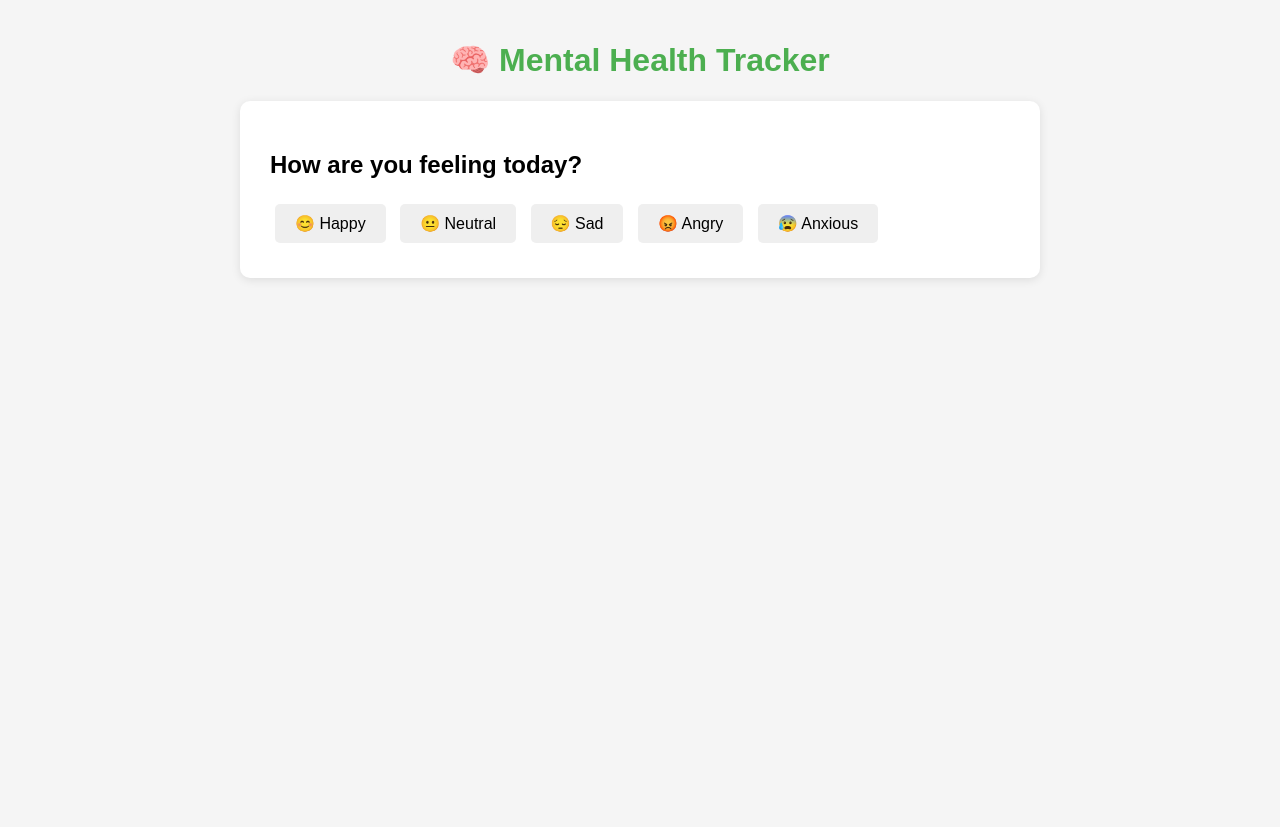
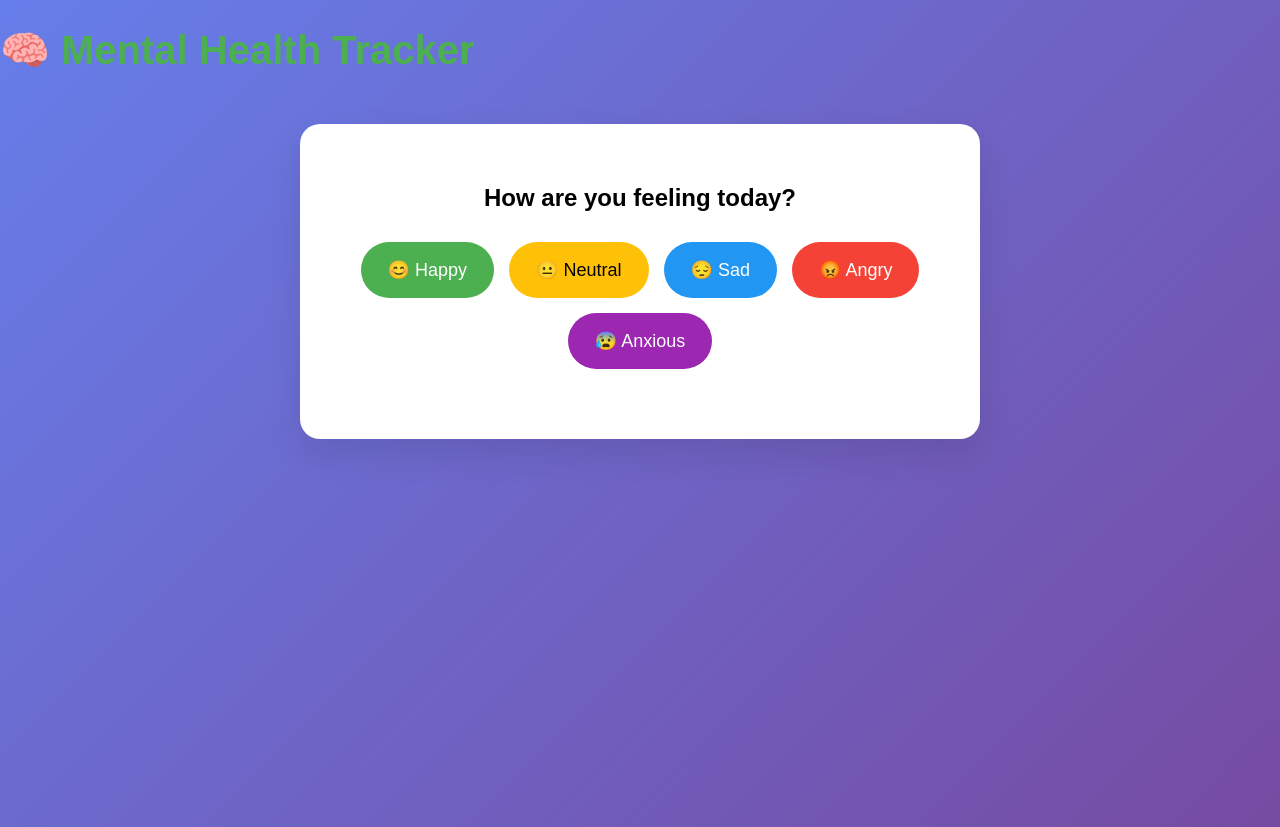
Before and after one commit to farooqhajra588-bot/mental-health-project, a plain HTML site: page index.html in a window 1280 px wide. Before the commit the page ends 800 px from the top, so only its background shows below. Drawn offline with Linux system fonts and the light colour scheme.

Commit message:
Update style.css

```diff
--- a/style.css
+++ b/style.css
@@ -1,28 +1,72 @@
+/* MindCare - Mental Health Tracker Styles */
 body {
-    font-family: Arial, sans-serif;
-    max-width: 800px;
-    margin: 0 auto;
-    padding: 20px;
-    background-color: #f5f5f5;
+    font-family: 'Arial', sans-serif;
+    background: linear-gradient(135deg, #667eea 0%, #764ba2 100%);
+    margin: 0;
+    padding: 0;
+    min-height: 100vh;
 }
 
 .container {
+    max-width: 600px;
+    margin: 50px auto;
     background: white;
-    padding: 30px;
-    border-radius: 10px;
-    box-shadow: 0 2px 10px rgba(0,0,0,0.1);
-}
-
-.mood-buttons button {
-    padding: 10px 20px;
-    margin: 5px;
-    font-size: 16px;
-    border: none;
-    border-radius: 5px;
-    cursor: pointer;
+    padding: 40px;
+    border-radius: 20px;
+    box-shadow: 0 15px 35px rgba(0,0,0,0.1);
+    text-align: center;
 }
 
 h1 {
     color: #4CAF50;
-    text-align: center;
+    font-size: 2.5em;
+    margin-bottom: 10px;
 }
+
+.subtitle {
+    color: #666;
+    font-size: 1.2em;
+    margin-bottom: 30px;
+}
+
+.mood-buttons {
+    display: flex;
+    justify-content: center;
+    gap: 15px;
+    flex-wrap: wrap;
+    margin: 30px 0;
+}
+
+.mood-buttons button {
+    padding: 15px 25px;
+    font-size: 18px;
+    border: none;
+    border-radius: 50px;
+    cursor: pointer;
+    transition: all 0.3s ease;
+    background: #f8f9fa;
+    border: 2px solid transparent;
+}
+
+.mood-buttons button:hover {
+    transform: translateY(-3px);
+    box-shadow: 0 5px 15px rgba(0,0,0,0.2);
+}
+
+/* Mood specific colors */
+.mood-buttons button:nth-child(1) { background: #4CAF50; color: white; } /* Happy */
+.mood-buttons button:nth-child(2) { background: #FFC107; color: black; } /* Neutral */
+.mood-buttons button:nth-child(3) { background: #2196F3; color: white; } /* Sad */
+.mood-buttons button:nth-child(4) { background: #F44336; color: white; } /* Angry */
+.mood-buttons button:nth-child(5) { background: #9C27B0; color: white; } /* Anxious */
+
+.feature-section {
+    margin: 40px 0;
+    text-align: left;
+}
+
+.feature-section h3 {
+    color: #333;
+    border-bottom: 2px solid #4CAF50;
+    padding-bottom: 10px;
+}
```
